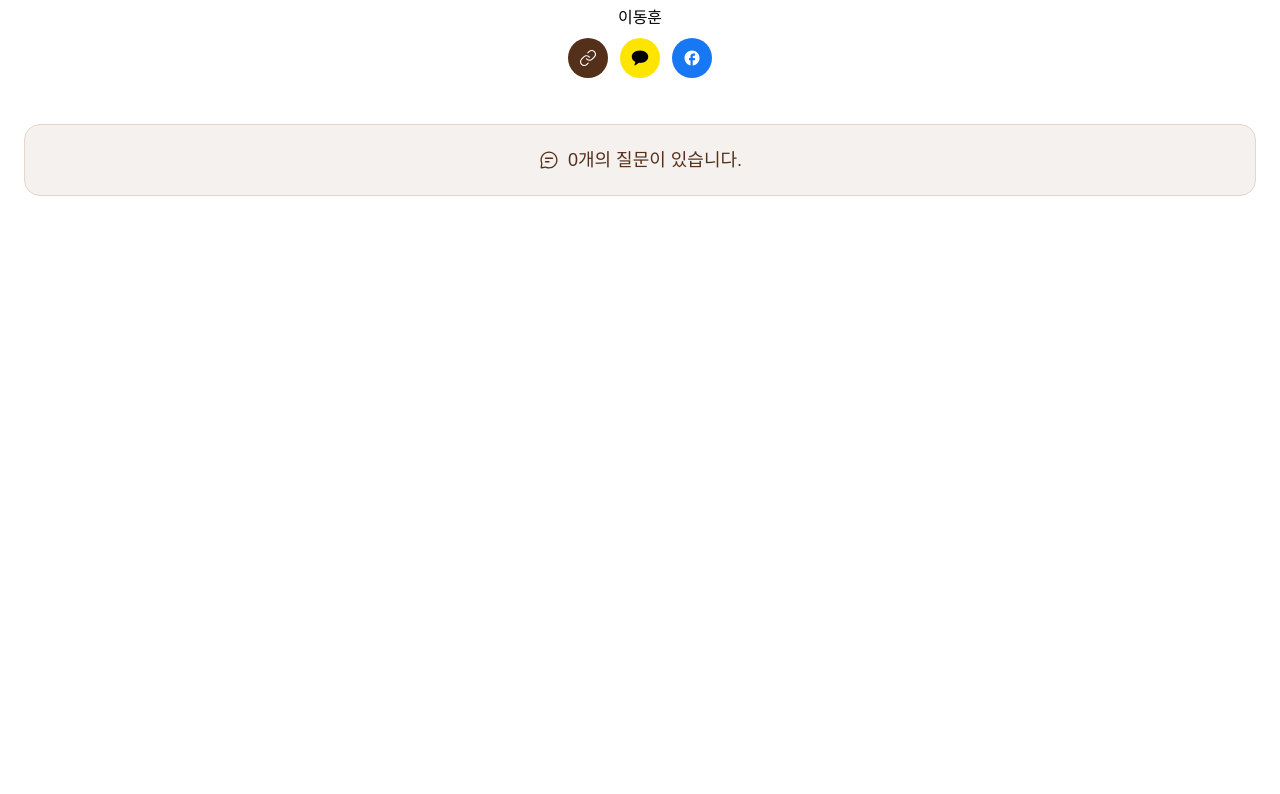
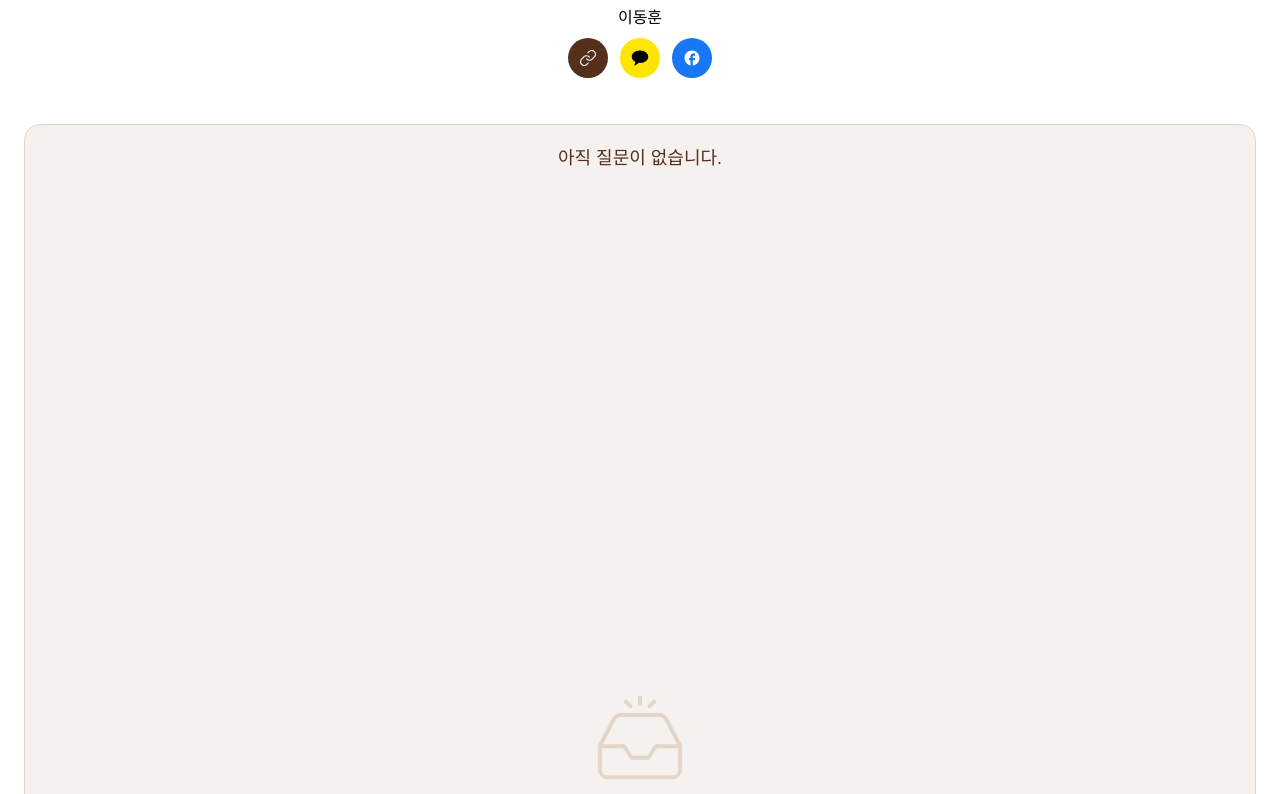
Before and after one commit to Codeit-Sprint-Part-2-Team-6/Open-Mind, a React (Create React App) app: page /post in a window 1280 px wide. Shown: the part 206-1000 px from the top of the page. Before the commit the page ends 800 px from the top, so only its background shows below. Built offline with nearby package versions, Linux system fonts and the light colour scheme; a web font is replaced by a local one.

Commit message:
feat: 질문이 없는 경우 보여줄 컨테이너 스타일링

```diff
--- a/src/pages/FeedDetail/FeedDetailPage.jsx
+++ b/src/pages/FeedDetail/FeedDetailPage.jsx
@@ -16,11 +16,13 @@ const QuestionsContainer = styled.div`
   gap: 16px;
   align-items: center;
   width: 100%;
+  aspect-ratio: ${(props) => (props.isNoQuestion ? null : 1)};
   text-align: center;
   padding: 24px 16px;
   background-color: ${(props) => props.theme.brown[10]};
   border: 1px solid ${(props) => props.theme.brown[20]};
   border-radius: 16px;
+  position: relative;
 `;
 
 const QuestionCounterContainer = styled.div`
@@ -39,6 +41,13 @@ const QuestionCountText = styled.p`
   color: ${(props) => props.theme.brown[40]};
 `;
 
+const NoQuestionImage = styled.img`
+  position: absolute;
+  top: 50%;
+  left: 50%;
+  transform: translate(-50%, -50%);
+`;
+
 function FeedDetailPage() {
   const [QuestionCount, setQuestionCount] = useState(0);
   return (
@@ -46,10 +55,21 @@ function FeedDetailPage() {
       <Header />
       <Main>
         <QuestionsContainer>
-          <QuestionCounterContainer>
-            <QuestionIcon src='/images/icons/ic_messages.svg' />
-            <QuestionCountText>{`${QuestionCount}개의 질문이 있습니다.`}</QuestionCountText>
-          </QuestionCounterContainer>
+          {QuestionCount ? (
+            <>
+              <QuestionCounterContainer>
+                <QuestionIcon src='/images/icons/ic_messages.svg' />
+                <QuestionCountText>{`${QuestionCount}개의 질문이 있습니다.`}</QuestionCountText>
+              </QuestionCounterContainer>
+
+              {/*질문 박스 들어갈 자리  */}
+            </>
+          ) : (
+            <>
+              <QuestionCountText>{`아직 질문이 없습니다.`}</QuestionCountText>
+              <NoQuestionImage src='/images/contents/no-question.svg' />
+            </>
+          )}
         </QuestionsContainer>
       </Main>
     </>
```
Also changed, not shown: public/images/contents/no-question.svg (added).
